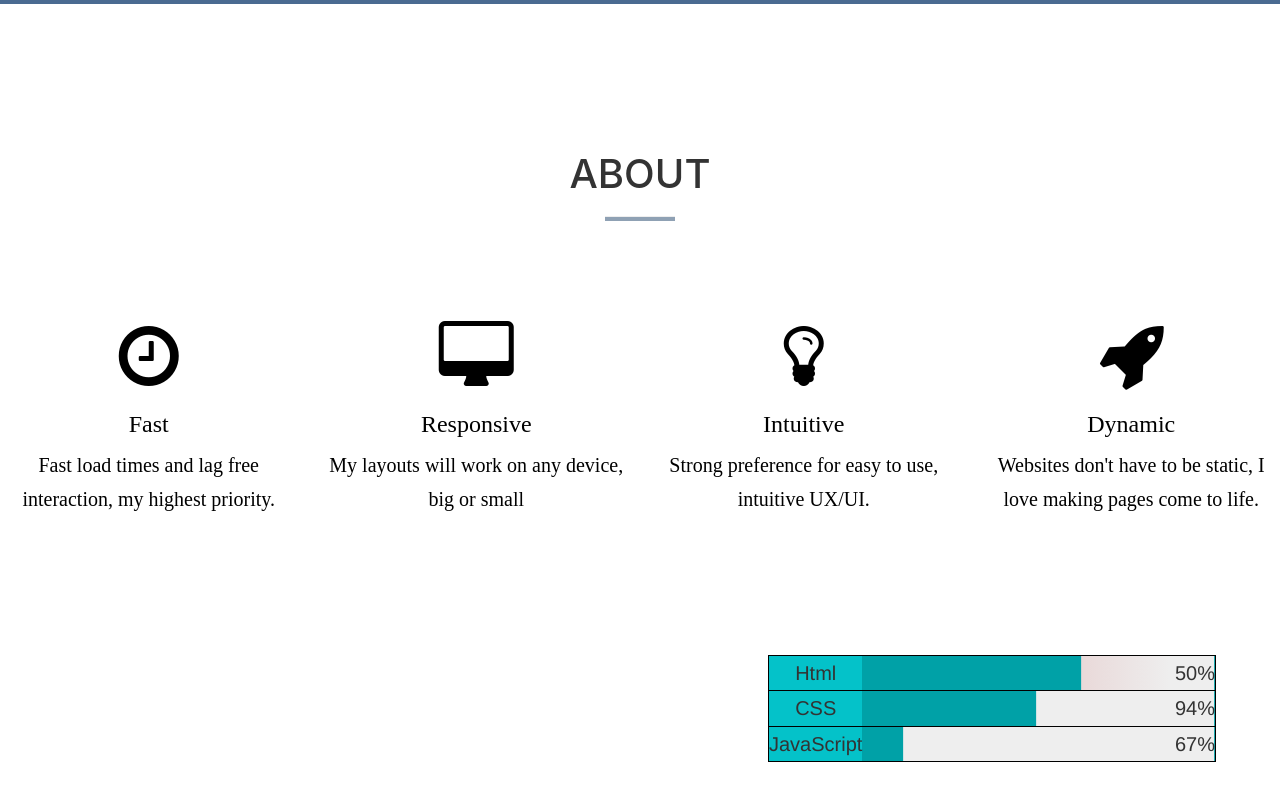
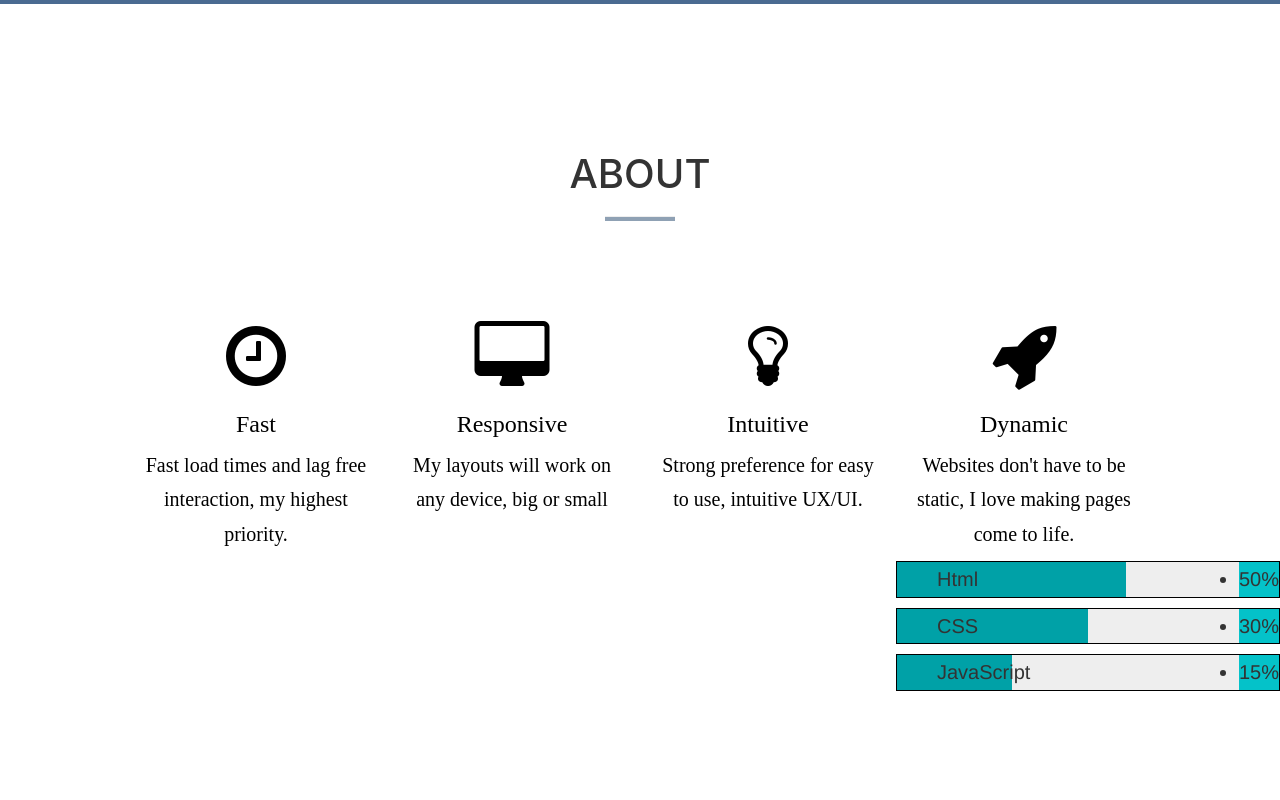
Before and after one commit to Octavian95/webpage, a website: page index.html in a window 1280 px wide. Shown: the part 1469-2269 px from the top of the page. Drawn offline with nearby package versions, Linux system fonts and the light colour scheme.

Commit message:
Introducing li, ul insted of tr, td

```diff
--- a/index.html
+++ b/index.html
@@ -75,7 +75,7 @@
         <h2 class="up-point slide-in-left text-center" data-animatio="slide-in-left">  ABOUT </h2>
         <hr class="waypoint-bar waypoint animated slide-in-left" data-animation="slide-in-left" data-delay=".5s" style="animation-delay: 0.5s;"></hr>
 
-      <div class="flex-b row label-wrap">
+      <div class="row-w">
 
         <div class="col-lg-3 col-md-6 text-center">
           <div class="mt-5">
@@ -111,26 +111,26 @@
       </div>
       </div>
 
-      <div style="overflow-x: auto;">
-        <table>
+      <div class="all-div">
 
-          <tr class="html-skills">
-            <td class="lanuage-2">Html</td>
-            <td class="procent-1">50%</td>
-          </tr>
 
-          <tr class="css-skills">
-            <td class="lanuage-2">CSS</td>
-            <td class="procent-1">94%</td>
-          </tr>
+        <ul class="html-skills"  >Html
+          <li class="lanuage-2" style="float: right;">50%</li>
 
-          <tr class="Java-script-skills">
-            <td class="lanuage-2">JavaScript</td>
-            <td class="procent-1">67%</td>
-          </tr>
+      </ul>
 
-        </table>
-      </div>
+        <ul class="css-skills"> CSS
+          <li class="lanuage-2" style="float: right;">30%</li>
+
+        </ul>
+
+
+        <ul class="Java-script-skills" >JavaScript
+          <li class="lanuage-2" style="float: right;">15%</li>
+
+        </ul>
+
+    </div>
     </section>
 
 
--- a/style.css
+++ b/style.css
@@ -277,10 +277,10 @@ header {
 	height: 4px;
 	background: #8fa1b4;
 }
- .row {
+ .row-w {
 	 color: black;
 	flex-direction: row !important;
-	display: flex;
+	display: flow-root;
 	font-family: 'Raleway';
 	text-align: center;
 	list-style: none;
@@ -289,31 +289,33 @@ header {
 	margin-left:10%;
 }
 
-table {
-	margin-right: 5%;
-	border-collapse: collapse;
-	border-spacing: 0;
-	width: 35%;
-	float: right;
-	margin-top: 10%;
 
 
 
-  }
+
 .html-skills {
 	background: linear-gradient(
 		to left,
-	  #eee 10%,
-	  #e9d9d9 30%,
+
+
+		#eee 40%,
+		#ff9e2c 30%,
 		#00A1A7 10%,
 		#00A1A7 50%
+
 	  );
+
 		border: 1px solid black;
+
 	}
+
+
 	.css-skills {
 	background: linear-gradient(
 		to left,
-	  #eee 40%,
+
+
+		#eee 50%,
 		#ff9e2c 30%,
 		#00A1A7 10%,
 		#00A1A7 50%
@@ -332,19 +334,24 @@ table {
 	}
 
 
-  th, td,  {
+	li, ul,  {
+
+
+
+	}
+	.procent-1{
 	  text-align: left;
 	  padding: 5px;
 
 	}
-  .procent-1{
-	float: right;
+	.lanuage-2{
+		background-color: #04C2C9;
+	  text-align: center;
+
 
 	}
-
-
-.lanuage-2{
-	background-color: #04C2C9;
-    width: 15%;
-    text-align: center;
+	.all-div{
+		float: right;
+		  text-align: left;
+		width:30%;
 	}
```
Lines whose indentation alone changed are shown as unchanged.
